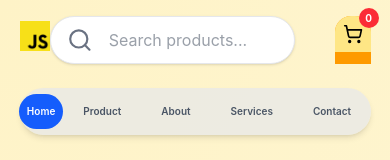
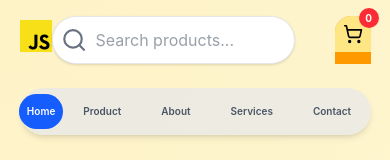
Before and after one commit to shohan-28/bdmart, a React (Vite) app: page / in a window 390 px wide. Shown: the top 160 px of the page. Built offline with nearby package versions, Linux system fonts and the light colour scheme.

Commit message:
Updated some files and fixed bugs

```diff
--- a/src/components/Search/Search.jsx
+++ b/src/components/Search/Search.jsx
@@ -22,7 +22,7 @@ const Search = () => {
   return (
     <div className="relative w-full max-w-md">
       {/* Search Input */}
-      <div className="flex items-center bg-white border border-gray-200 rounded-full px-4  py-2 shadow-sm">
+      <div className="flex items-center bg-white border border-gray-200 rounded-full px-2  py-2 shadow-sm">
         <FiSearch className="text-gray-500 text-3xl" />
 
         <input
@@ -30,7 +30,7 @@ const Search = () => {
           placeholder="Search products..."
           value={searchValue}
           onChange={(e) => setSearchValue(e.target.value)}
-          className="w-full px-4 lg:px-15 outline-none bg-transparent text-gray-700"
+          className="w-full px-2 lg:px-15 outline-none bg-transparent text-gray-700"
         />
       </div>
 
```
